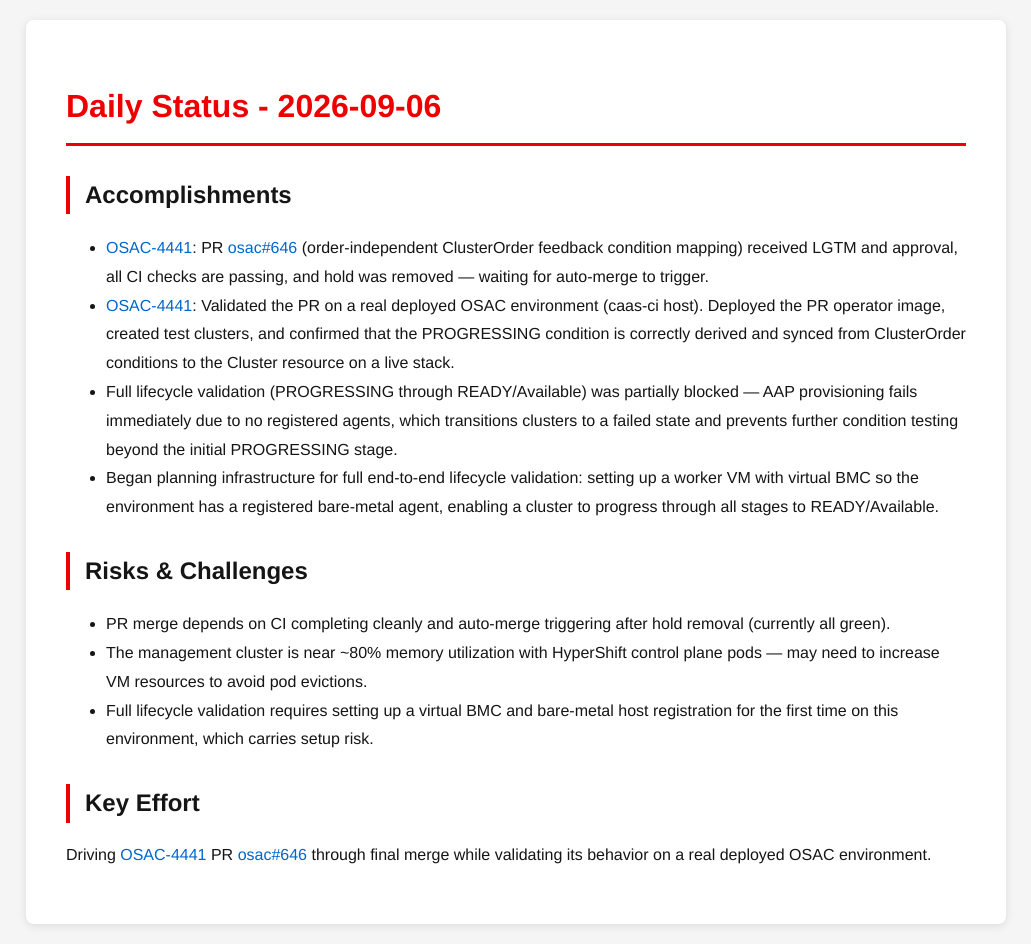
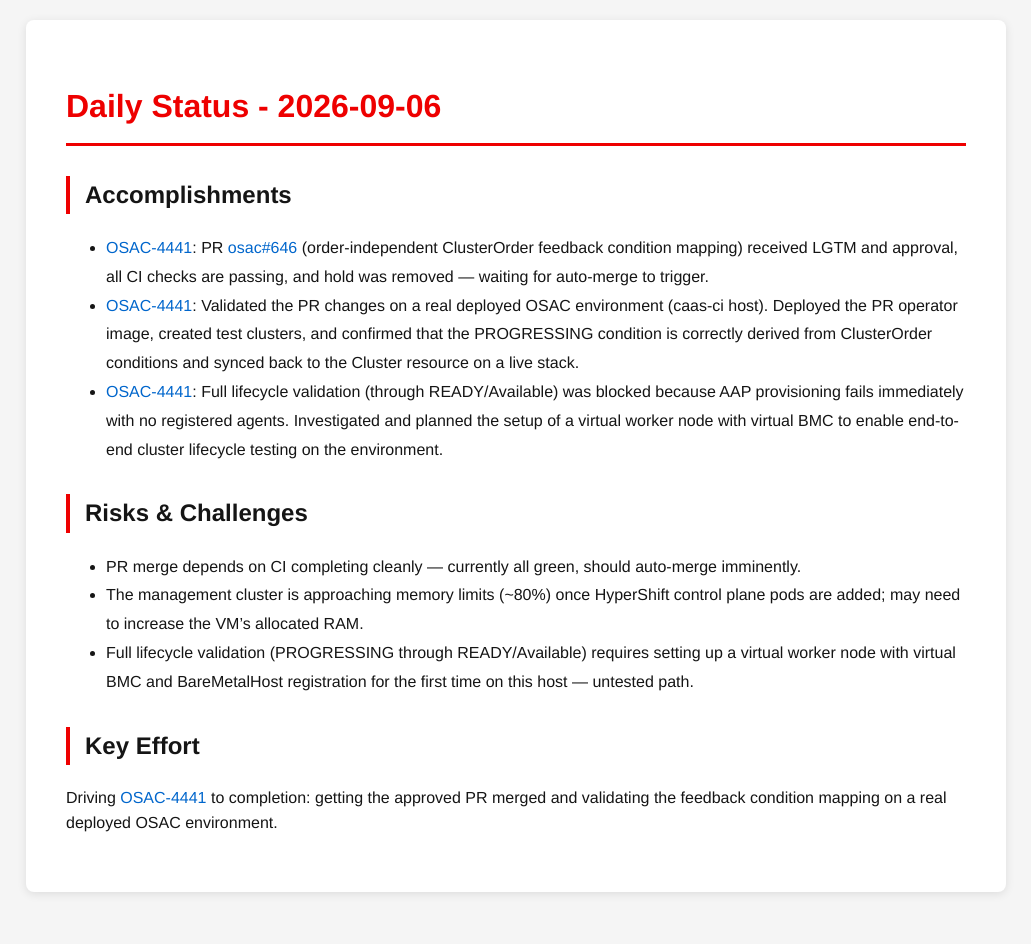
Before and after one commit to tzvatot/daily-status, a Jekyll site: the page built from 2026-09-06.md, in a window 1280 px wide. Shown: the whole page, without its empty margins (124-1155 px from the left). Built offline with Jekyll 4.4.1, drawn with Linux system fonts in a browser that asks for light colours; after the commit the page ends 912 px from its top, so only the background shows below that.

Commit message:
Daily status update - 2026-09-06

```diff
--- a/2026-09-06.md
+++ b/2026-09-06.md
@@ -7,18 +7,14 @@ date: 2026-09-06
 # Daily Status - 2026-09-06
 
 ## Accomplishments
-
 - [OSAC-4441](https://redhat.atlassian.net/browse/OSAC-4441): PR [osac#646](https://github.com/osac-project/osac/pull/646) (order-independent ClusterOrder feedback condition mapping) received LGTM and approval, all CI checks are passing, and hold was removed — waiting for auto-merge to trigger.
-- [OSAC-4441](https://redhat.atlassian.net/browse/OSAC-4441): Validated the PR on a real deployed OSAC environment (caas-ci host). Deployed the PR operator image, created test clusters, and confirmed that the PROGRESSING condition is correctly derived and synced from ClusterOrder conditions to the Cluster resource on a live stack.
-- Full lifecycle validation (PROGRESSING through READY/Available) was partially blocked — AAP provisioning fails immediately due to no registered agents, which transitions clusters to a failed state and prevents further condition testing beyond the initial PROGRESSING stage.
-- Began planning infrastructure for full end-to-end lifecycle validation: setting up a worker VM with virtual BMC so the environment has a registered bare-metal agent, enabling a cluster to progress through all stages to READY/Available.
+- [OSAC-4441](https://redhat.atlassian.net/browse/OSAC-4441): Validated the PR changes on a real deployed OSAC environment (caas-ci host). Deployed the PR operator image, created test clusters, and confirmed that the PROGRESSING condition is correctly derived from ClusterOrder conditions and synced back to the Cluster resource on a live stack.
+- [OSAC-4441](https://redhat.atlassian.net/browse/OSAC-4441): Full lifecycle validation (through READY/Available) was blocked because AAP provisioning fails immediately with no registered agents. Investigated and planned the setup of a virtual worker node with virtual BMC to enable end-to-end cluster lifecycle testing on the environment.
 
 ## Risks & Challenges
-
-- PR merge depends on CI completing cleanly and auto-merge triggering after hold removal (currently all green).
-- The management cluster is near ~80% memory utilization with HyperShift control plane pods — may need to increase VM resources to avoid pod evictions.
-- Full lifecycle validation requires setting up a virtual BMC and bare-metal host registration for the first time on this environment, which carries setup risk.
+- PR merge depends on CI completing cleanly — currently all green, should auto-merge imminently.
+- The management cluster is approaching memory limits (~80%) once HyperShift control plane pods are added; may need to increase the VM's allocated RAM.
+- Full lifecycle validation (PROGRESSING through READY/Available) requires setting up a virtual worker node with virtual BMC and BareMetalHost registration for the first time on this host — untested path.
 
 ## Key Effort
-
-Driving [OSAC-4441](https://redhat.atlassian.net/browse/OSAC-4441) PR [osac#646](https://github.com/osac-project/osac/pull/646) through final merge while validating its behavior on a real deployed OSAC environment.
+Driving [OSAC-4441](https://redhat.atlassian.net/browse/OSAC-4441) to completion: getting the approved PR merged and validating the feedback condition mapping on a real deployed OSAC environment.
```
